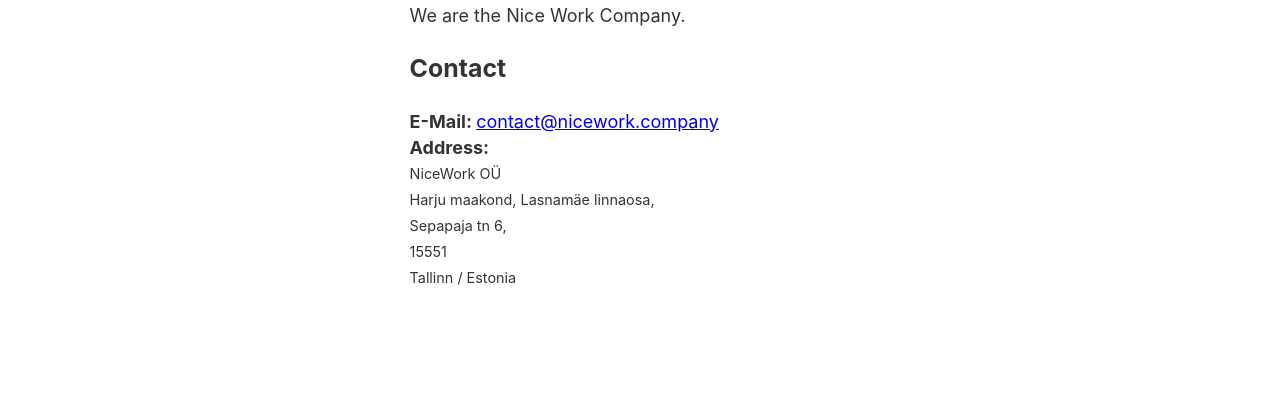
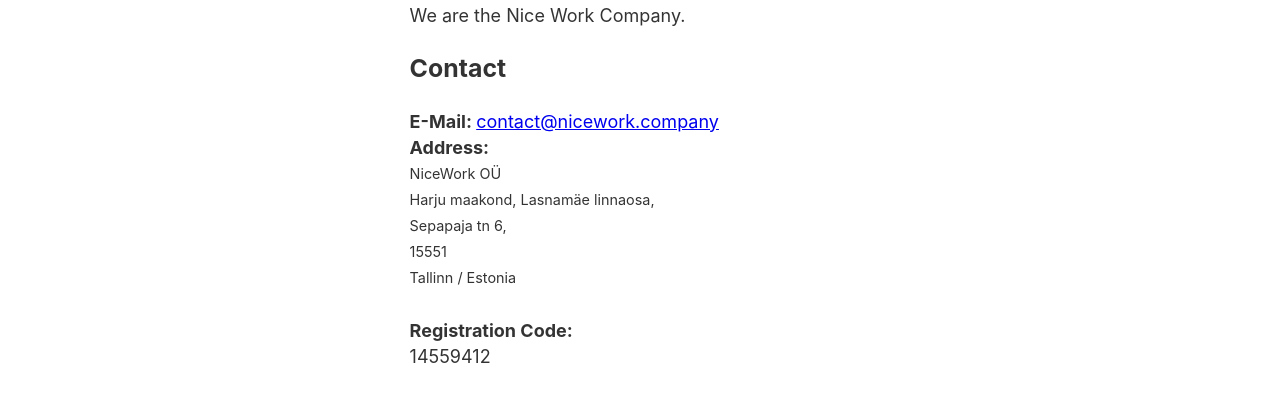
Before and after one commit to nicework-company/website, a Gatsby site: page / in a window 1280 px wide. Shown: the part 271-672 px from the top of the page. Built offline with nearby package versions, Linux system fonts and the light colour scheme; Gatsby itself is replaced by a stand-in of ours.

Commit message:
Added reg code

```diff
--- a/src/pages/index.js
+++ b/src/pages/index.js
@@ -21,6 +21,8 @@
           15551<br/>
           Tallinn / Estonia
         </p>
+        <strong>Registration Code:</strong>
+        <p>14559412</p>
       </p>
     </p>
   </Layout>
```
